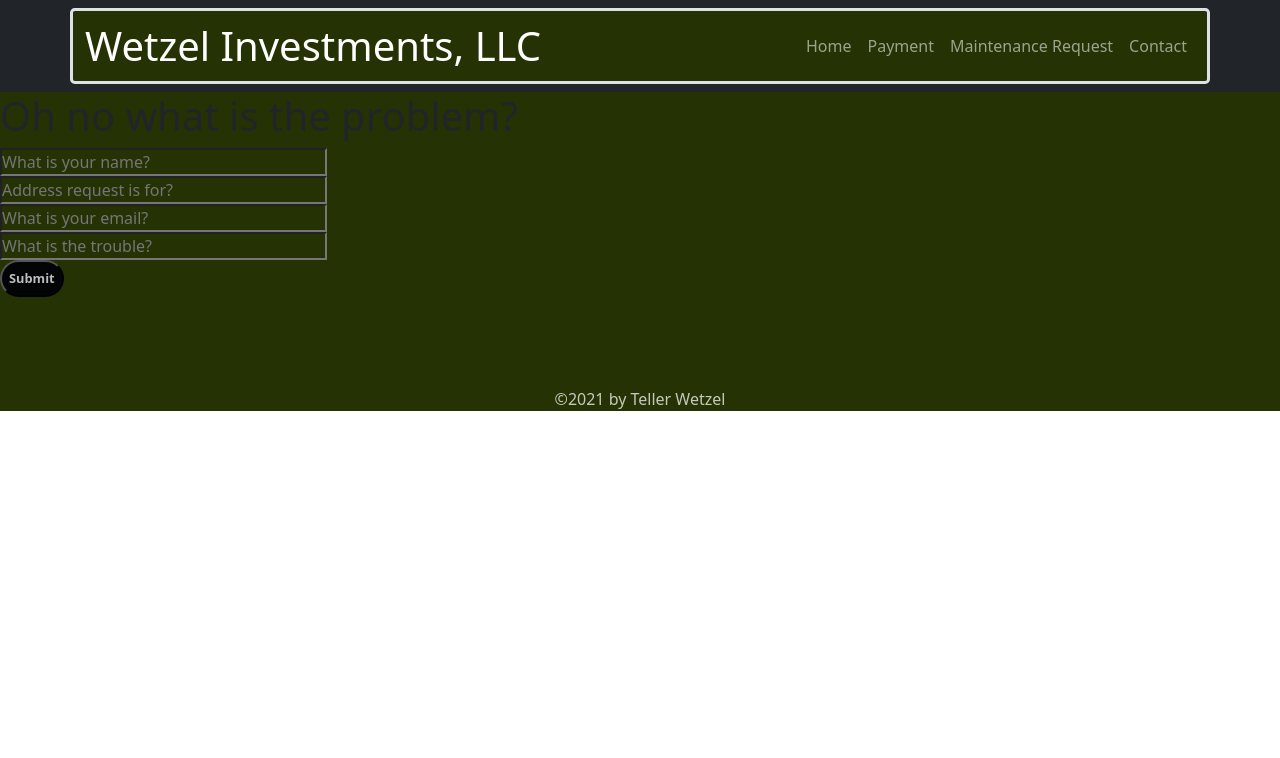
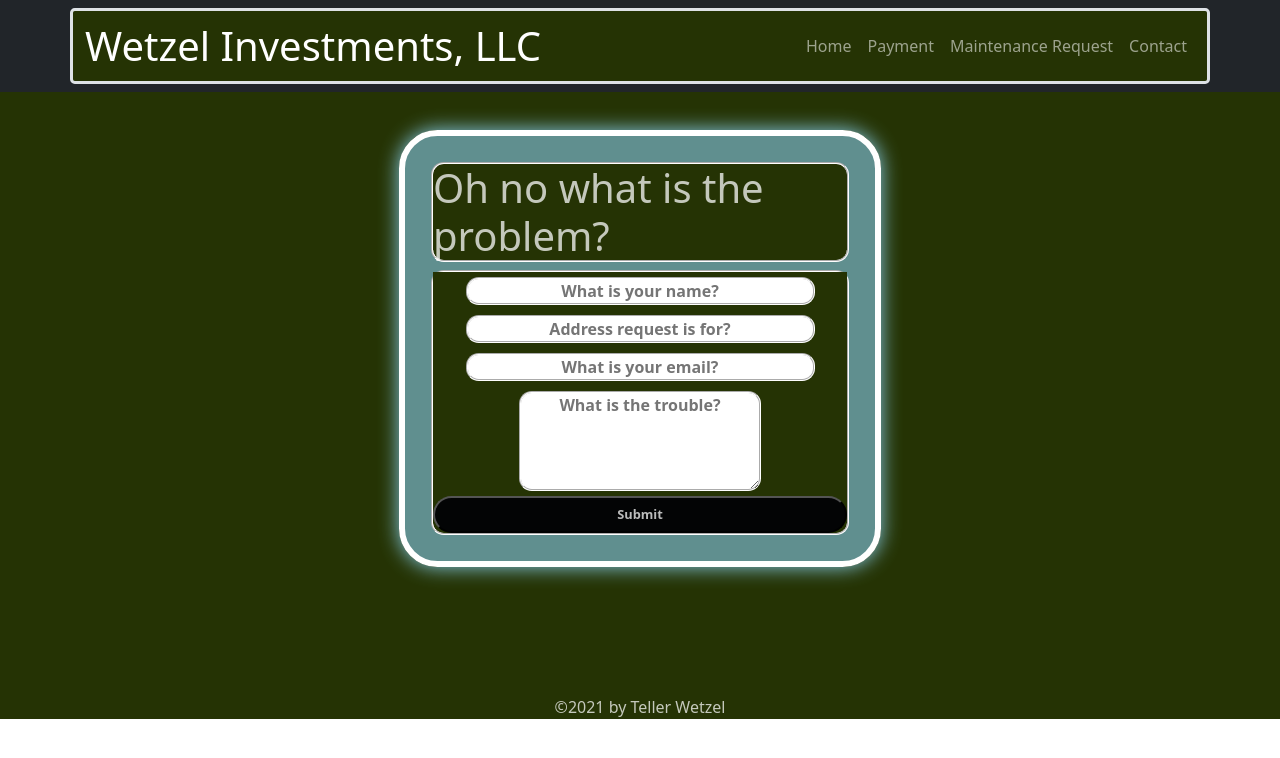
Before and after one commit to Teller35/wetzel-investments, a React (Create React App) app: page /maintenance in a window 1280 px wide. Shown: the top 758 px of the page. Built offline with nearby package versions, Linux system fonts and the light colour scheme.

Commit message:
gave form some style

```diff
--- a/src/App.css
+++ b/src/App.css
@@ -38,3 +38,47 @@ a:hover {
 .Footer {
   padding-top: 7vw;
 }
+
+.FormBorder {
+  border: 2px groove white;
+  border-radius: 1vw;
+}
+
+.FormCenter {
+  display: flex;;
+  justify-content: center;
+  margin: 3vw;
+}
+
+.FormSection {
+  background: rgba(135, 206, 235, 0.6);
+  box-shadow: 0 0 20px rgb(135, 206, 235);
+  border: 6px solid white;
+  width: 40%;
+  padding: 2vw;
+  border-radius: 3vw;
+}
+
+.FormStyle {
+  display: flex;;
+  flex-direction: column;
+  justify-content: center;
+}
+
+.FormDiv {
+  padding: 5px;
+  display: flex;
+  justify-content: center;
+}
+
+.FormDiv input, textarea {
+  border: 2px groove white;
+  border-radius: 1vw;
+  background: white;
+  text-align: center;
+  font-weight: bold;
+}
+
+textarea {
+  width: 60%;
+}
--- a/src/pages/MaintenanceForm.jsx
+++ b/src/pages/MaintenanceForm.jsx
@@ -16,7 +16,6 @@ const MainForm = () => {
 
   const handleFormSubmit = (event) => {
     event.preventDefault();
-    // console.log(formState);
     emailjs
       .sendForm(
         "service_ceojbdc",
@@ -38,11 +37,11 @@ const MainForm = () => {
   };
 
   return (
-    <section>
-      <div>
-        <h1>Oh no what is the problem?</h1>
-        <form onSubmit={handleFormSubmit} className="request_form_class">
-          <div>
+    <section className="FormCenter">
+      <div className="FormSection">
+        <h1 className="FontColor FormBorder">Oh no what is the problem?</h1>
+        <form onSubmit={handleFormSubmit} className="request_form_class FormStyle FormBorder">
+          <div className="FormDiv">
             <input
               type="text"
               name="name"
@@ -52,7 +51,7 @@ const MainForm = () => {
               value={formState.name}
             />
           </div>
-          <div>
+          <div className="FormDiv">
             <input
               type="text"
               name="address"
@@ -62,7 +61,7 @@ const MainForm = () => {
               value={formState.address}
             />
           </div>
-          <div>
+          <div className="FormDiv">
             <input
               type="text"
               name="email"
@@ -72,11 +71,11 @@ const MainForm = () => {
               value={formState.email}
             />
           </div>
-          <div>
-            <input
+          <div className="FormDiv">
+            <textarea
               type="text"
               name="message"
-              size="30"
+              rows="4"
               placeholder="What is the trouble?"
               onChange={handleInputChange}
               value={formState.message}
```
